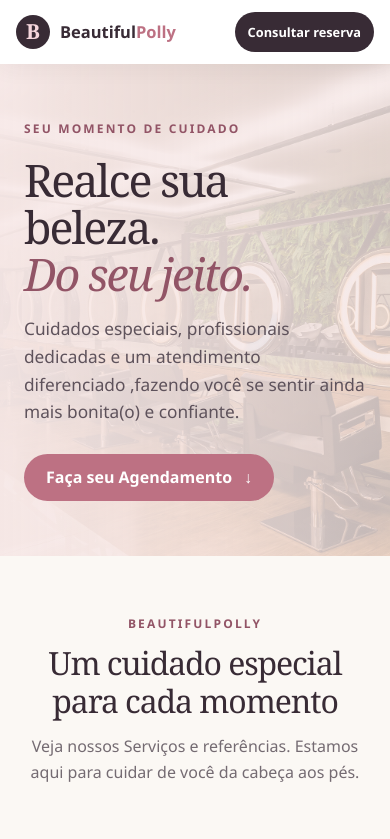
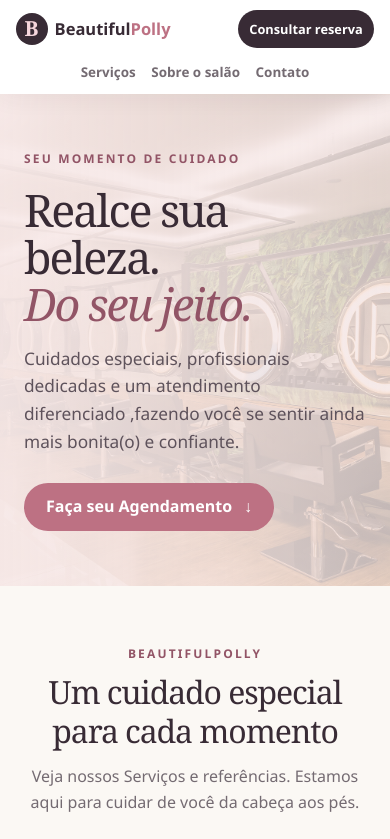
Before and after one commit to pollyanna79/salaopolly, a plain HTML site: page front-end/index.html in a window 390 px wide. Shown: the top 839 px of the page. Drawn offline with Linux system fonts and the light colour scheme.

Commit message:
Responsividade

```diff
--- a/front-end/index.html
+++ b/front-end/index.html
@@ -6,7 +6,7 @@
     <meta name="theme-color" content="#382b35">
     <meta name="description" content="Agende seus serviços de beleza na BeautifulPolly. Manicure, sobrancelhas, cabelo, maquiagem e penteados.">
     <title>BeautifulPolly | Beleza e bem-estar</title>
-    <link rel="stylesheet" href="manicure.css">
+    <link rel="stylesheet" href="manicure.css?v=20261026-responsivo">
 </head>
 <body>
     <header class="site-header">
@@ -292,6 +292,6 @@
         </div>
         <div class="footer-bottom"><span>© 2026 BeautifulPolly. Todos os direitos reservados.</span><a href="#inicio">Voltar ao topo ↑</a></div>
     </footer>
-    <script src="manicure.js?v=20261026-validacao-regiao"></script>
+    <script src="manicure.js?v=20261026-responsivo"></script>
 </body>
 </html>
--- a/front-end/manicure.css
+++ b/front-end/manicure.css
@@ -689,12 +689,30 @@ input:focus {
 
 @media (max-width: 900px) {
     .site-header {
+        flex-wrap: wrap;
         gap: 14px;
         padding: 13px 22px;
     }
 
     .main-nav {
-        display: none;
+        display: flex;
+        flex-basis: 100%;
+        gap: clamp(14px, 4vw, 28px);
+        justify-content: center;
+        order: 3;
+    }
+
+    .main-nav a {
+        font-size: 0.88rem;
+    }
+
+    .site-header > .brand {
+        margin-right: auto;
+    }
+
+    .site-header > .btn-secondary {
+        margin-left: auto;
+        order: 2;
     }
 
     .footer-main {
@@ -704,22 +722,33 @@ input:focus {
 
 @media (max-width: 620px) {
     .site-header {
-        padding: 12px 16px;
+        column-gap: 8px;
+        padding: 10px clamp(12px, 4vw, 18px);
     }
 
     .brand {
-        font-size: 1.03rem;
+        font-size: clamp(0.88rem, 4.3vw, 1.03rem);
+        gap: 7px;
     }
 
     .brand-mark {
-        height: 34px;
-        width: 34px;
+        flex: 0 0 32px;
+        height: 32px;
+        width: 32px;
     }
 
     .btn-secondary {
-        font-size: 0.8rem;
-        min-height: 40px;
-        padding: 8px 13px;
+        font-size: clamp(0.7rem, 3.5vw, 0.8rem);
+        min-height: 38px;
+        padding: 7px clamp(9px, 3vw, 13px);
+    }
+
+    .main-nav {
+        gap: clamp(10px, 4vw, 18px);
+    }
+
+    .main-nav a {
+        font-size: clamp(0.72rem, 3.6vw, 0.84rem);
     }
 
     .hero {
@@ -755,7 +784,7 @@ input:focus {
     }
 
     .container-servico {
-        padding: 21px;
+        padding: clamp(16px, 5vw, 21px);
     }
 
     .service-description {
@@ -763,7 +792,7 @@ input:focus {
     }
 
     .modal-conteudo {
-        padding: 28px 22px;
+        padding: 28px clamp(16px, 5vw, 22px);
     }
 
     .footer-main {
@@ -778,6 +807,21 @@ input:focus {
     }
 }
 
+@media (max-width: 360px) {
+    .main-nav {
+        gap: 10px;
+    }
+
+    .main-nav a {
+        font-size: 0.72rem;
+    }
+
+    .services-section {
+        padding-right: 12px;
+        padding-left: 12px;
+    }
+}
+
 @media (prefers-reduced-motion: reduce) {
     *,
     *::before,
```
